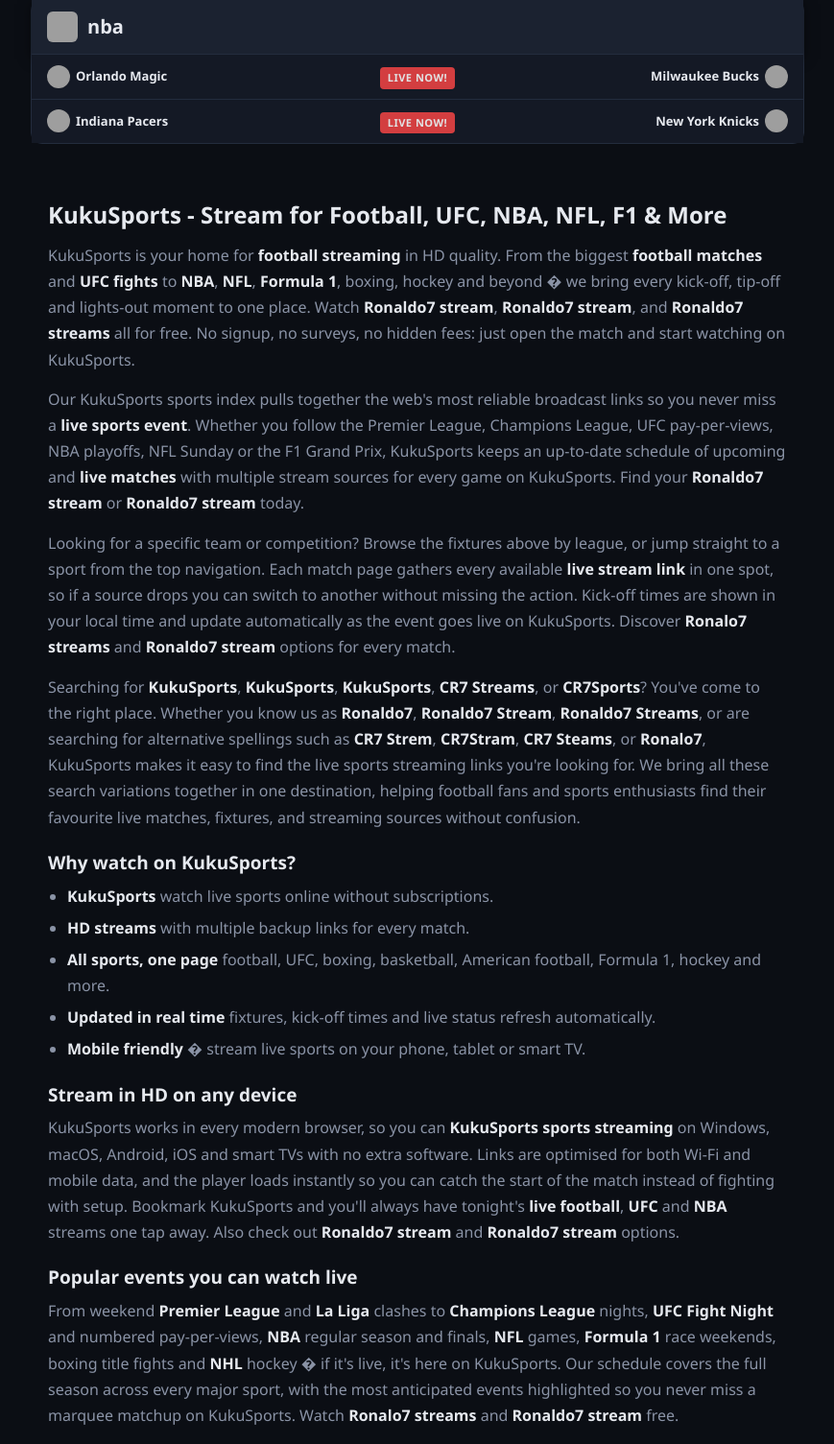
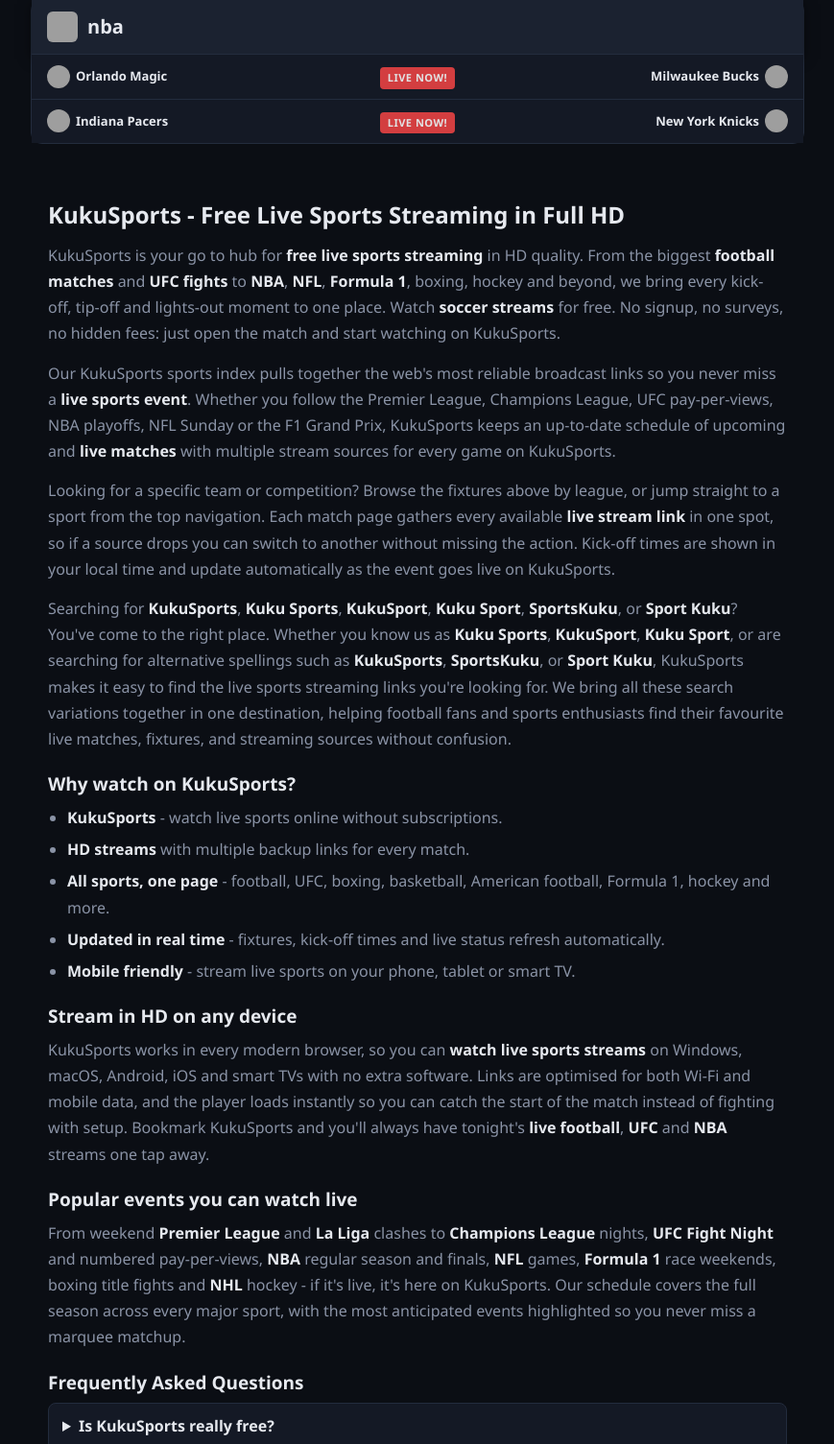
Before and after one commit to kamranali046/cr7stream, an ASP.NET Core app: page / in a window 1280 px wide. Shown: the part 4995-6500 px from the top of the page at 96% size, without its empty margins (357-1226 px from the left). Run offline with ASP.NET Core 8, Linux system fonts and the light colour scheme; some libraries are stand-ins or nearby versions; grey boxes are pictures that could not be loaded.

Commit message:
Rebrand homepage and pages to KukuSports; add keyword variants

```diff
--- a/cr7stream/Views/Home/Index.cshtml
+++ b/cr7stream/Views/Home/Index.cshtml
@@ -1,6 +1,6 @@
 @model cr7stream.Logic.Models.HomeViewModel
 @{
-    ViewData["Title"] = "CR7Stream - CR7Stream Sports | Watch Ronaldo7 Stream & Ronaldo7 Stream";
+    ViewData["Title"] = "KukuSports - Free Live Sports Streaming | Kuku Sports, KukuSport, Kuku Sport";
 }
 
 <!-- Google Search Console -->
@@ -10,7 +10,7 @@
 <!-- Yandex.Metrica -->
 <meta name="yandex-verification" content="YOUR_YANDEX_VERIFICATION_CODE" />
 
-<h1 class="visually-hidden">CR7Stream - CR7Stream Sports Live</h1>
+<h1 class="visually-hidden">KukuSports - Free live sports streaming</h1>
 
 <div class="home-layout">
     <aside class="home-rail">
@@ -71,92 +71,90 @@
         }
 
     <section class="seo-content">
-        <h2>KukuSports - Stream for Football, UFC, NBA, NFL, F1 &amp; More</h2>
+        <h2>KukuSports - Free Live Sports Streaming in Full HD</h2>
         <p>
-            KukuSports is your home for <strong>football streaming</strong> in HD quality. From the
+            KukuSports is your go to hub for <strong>free live sports streaming</strong> in HD quality. From the
             biggest <strong>football matches</strong> and <strong>UFC fights</strong> to <strong>NBA</strong>,
-            <strong>NFL</strong>, <strong>Formula 1</strong>, boxing, hockey and beyond � we bring every kick-off,
-            tip-off and lights-out moment to one place. Watch <strong>Ronaldo7 stream</strong>, <strong>Ronaldo7 stream</strong>, and <strong>Ronaldo7 streams</strong> all for free. No signup, no surveys, no hidden fees: just open the
+            <strong>NFL</strong>, <strong>Formula 1</strong>, boxing, hockey and beyond, we bring every kick-off,
+            tip-off and lights-out moment to one place. Watch <strong>soccer streams</strong> for free. No signup, no surveys, no hidden fees: just open the
             match and start watching on KukuSports.
         </p>
         <p>
             Our KukuSports sports index pulls together the web's most reliable broadcast links so you never miss a
             <strong>live sports event</strong>. Whether you follow the Premier League, Champions League,
             UFC pay-per-views, NBA playoffs, NFL Sunday or the F1 Grand Prix, KukuSports keeps an up-to-date
-            schedule of upcoming and <strong>live matches</strong> with multiple stream sources for every game on KukuSports. Find your <strong>Ronaldo7 stream</strong> or <strong>Ronaldo7 stream</strong> today.
+            schedule of upcoming and <strong>live matches</strong> with multiple stream sources for every game on KukuSports.
         </p>
         <p>
             Looking for a specific team or competition? Browse the fixtures above by league, or jump straight
             to a sport from the top navigation. Each match page gathers every available
             <strong>live stream link</strong> in one spot, so if a source drops you can switch to another
             without missing the action. Kick-off times are shown in your local time and update automatically
-            as the event goes live on KukuSports. Discover <strong>Ronalo7 streams</strong> and <strong>Ronaldo7 stream</strong> options for every match.
+            as the event goes live on KukuSports.
         </p>
-            <p>
-                Searching for <strong>KukuSports</strong>, <strong>KukuSports</strong>, <strong>KukuSports</strong>,
-
-                <strong>CR7 Streams</strong>, or <strong>CR7Sports</strong>? You've come to the right place.
-                Whether you know us as <strong>Ronaldo7</strong>, <strong>Ronaldo7 Stream</strong>,
-                <strong>Ronaldo7 Streams</strong>, or are searching for alternative spellings such as
-                <strong>CR7 Strem</strong>, <strong>CR7Stram</strong>, <strong>CR7 Steams</strong>, or
-                <strong>Ronalo7</strong>, KukuSports makes it easy to find the live sports streaming links
-                you're looking for. We bring all these search variations together in one destination,
-                helping football fans and sports enthusiasts find their favourite live matches, fixtures,
-                and streaming sources without confusion.
-            </p>
+        <p>
+            Searching for <strong>KukuSports</strong>, <strong>Kuku Sports</strong>, <strong>KukuSport</strong>,
+            <strong>Kuku Sport</strong>, <strong>SportsKuku</strong>, or <strong>Sport Kuku</strong>? You've come to the right place.
+            Whether you know us as <strong>Kuku Sports</strong>, <strong>KukuSport</strong>,
+            <strong>Kuku Sport</strong>, or are searching for alternative spellings such as
+            <strong>KukuSports</strong>, <strong>SportsKuku</strong>, or <strong>Sport Kuku</strong>, KukuSports makes it easy to find the live sports streaming links
+            you're looking for. We bring all these search variations together in one destination,
+            helping football fans and sports enthusiasts find their favourite live matches, fixtures,
+            and streaming sources without confusion.
+        </p>
         <h3>Why watch on KukuSports?</h3>
         <ul>
-            <li><strong>KukuSports</strong> watch live sports online without subscriptions.</li>
+            <li><strong>KukuSports</strong> - watch live sports online without subscriptions.</li>
             <li><strong>HD streams</strong> with multiple backup links for every match.</li>
-            <li><strong>All sports, one page</strong> football, UFC, boxing, basketball, American football, Formula 1, hockey and more.</li>
-            <li><strong>Updated in real time</strong> fixtures, kick-off times and live status refresh automatically.</li>
-            <li><strong>Mobile friendly</strong> � stream live sports on your phone, tablet or smart TV.</li>
+            <li><strong>All sports, one page</strong> - football, UFC, boxing, basketball, American football, Formula 1, hockey and more.</li>
+            <li><strong>Updated in real time</strong> - fixtures, kick-off times and live status refresh automatically.</li>
+            <li><strong>Mobile friendly</strong> - stream live sports on your phone, tablet or smart TV.</li>
         </ul>
 
         <h3>Stream in HD on any device</h3>
         <p>
-            KukuSports works in every modern browser, so you can <strong>KukuSports sports streaming</strong> on
+            KukuSports works in every modern browser, so you can <strong>watch live sports streams</strong> on
             Windows, macOS, Android, iOS and smart TVs with no extra software. Links are optimised for both
             Wi-Fi and mobile data, and the player loads instantly so you can catch the start of the match
             instead of fighting with setup. Bookmark KukuSports and you'll always have tonight's
-            <strong>live football</strong>, <strong>UFC</strong> and <strong>NBA</strong> streams one tap away. Also check out <strong>Ronaldo7 stream</strong> and <strong>Ronaldo7 stream</strong> options.</p>
+            <strong>live football</strong>, <strong>UFC</strong> and <strong>NBA</strong> streams one tap away.</p>
 
         <h3>Popular events you can watch live</h3>
         <p>
             From weekend <strong>Premier League</strong> and <strong>La Liga</strong> clashes to
             <strong>Champions League</strong> nights, <strong>UFC Fight Night</strong> and numbered pay-per-views,
             <strong>NBA</strong> regular season and finals, <strong>NFL</strong> games, <strong>Formula 1</strong>
-            race weekends, boxing title fights and <strong>NHL</strong> hockey � if it's live, it's here on KukuSports. Our
+            race weekends, boxing title fights and <strong>NHL</strong> hockey - if it's live, it's here on KukuSports. Our
             schedule covers the full season across every major sport, with the most anticipated events
-            highlighted so you never miss a marquee matchup on KukuSports. Watch <strong>Ronalo7 streams</strong> and <strong>Ronaldo7 stream</strong> free.</p>
+            highlighted so you never miss a marquee matchup.</p>
 
         <h3>Frequently Asked Questions</h3>
         <div class="faq">
             <details>
                 <summary>Is KukuSports really free?</summary>
-                <p>Yes. KukuSports is completely free to use. There are no accounts to create and no payments simply pick a match and watch the live stream on KukuSports. Also explore <strong>Ronaldo7 stream</strong> and <strong>Ronaldo7 stream</strong> options.</p>
+                <p>Yes. KukuSports is completely free to use. There are no accounts to create and no payments - simply pick a match and watch the live stream on KukuSports.</p>
             </details>
             <details>
                 <summary>Which sports can I watch live?</summary>
-                <p>You can watch live streams for football (soccer), UFC and MMA, boxing, NBA basketball, NFL, Formula 1, hockey, cricket, tennis and many more, all listed on the homepage as they go live on CR7Stream. Also find <strong>Ronalo7 streams</strong> and <strong>Ronaldo7 stream</strong> picks.</p>
+                <p>You can watch live streams for football (soccer), UFC and MMA, boxing, NBA basketball, NFL, Formula 1, hockey, cricket, tennis and many more, all listed on the homepage as they go live on KukuSports.</p>
             </details>
             <details>
                 <summary>Do I need to sign up or download anything?</summary>
-                <p>No. CR7Stream streams play directly in your browser. There is no registration, no app to install and no software to download. <strong>Ronaldo7 stream</strong> and <strong>Ronaldo7 streams</strong> are also completely free.</p>
+                <p>No. KukuSports streams play directly in your browser. There is no registration, no app to install and no software to download.</p>
             </details>
             <details>
                 <summary>What if a stream link is not working?</summary>
-                <p>Every match lists several stream sources. If one link fails, simply choose another from the same match page to keep watching. Try <strong>Ronaldo7 stream</strong> or <strong>Ronaldo7 stream</strong> alternatives.</p>
+                <p>Every match lists several stream sources. If one link fails, simply choose another from the same match page to keep watching.</p>
             </details>
             <details>
                 <summary>Can I watch on my phone?</summary>
-                <p>Absolutely. CR7Stream is fully responsive, so you can watch live sports streams on any smartphone, tablet or desktop browser. Access <strong>Ronaldo7 streams</strong> and <strong>Ronaldo7 stream</strong> on any device.</p>
+                <p>Absolutely. KukuSports is fully responsive, so you can watch live sports streams on any smartphone, tablet or desktop browser.</p>
             </details>
         </div>
 
         <p class="seo-note">
-            CR7Stream is an index of publicly available sports broadcasts. We do not host the streams ourselves;
-            we organise links so fans can find a <strong>CR7 sports stream</strong> for the events they love on CR7Stream. Also discover <strong>Ronaldo7 stream</strong>, <strong>Ronaldo7 stream</strong>, and <strong>Ronaldo7 streams</strong>.
+            KukuSports is an index of publicly available sports broadcasts. We do not host the streams ourselves;
+            we organise links so fans can find a <strong>live sports stream</strong> for the events they love on KukuSports.
         </p>
     </section>
     </main>
--- a/cr7stream/Views/Matches/Details.cshtml
+++ b/cr7stream/Views/Matches/Details.cshtml
@@ -2,7 +2,7 @@
 @using cr7stream.Logic
 @{
     var m = Model.Match!;
-    ViewData["Title"] = m.HomeTeam + " vs " + m.AwayTeam + " - CR7Stream";
+    ViewData["Title"] = m.HomeTeam + " vs " + m.AwayTeam + " - KukuSports";
 
     var isEnded = m.IsEnded || m.Status == "replay";
     var isLive = m.IsLive && !isEnded;
--- a/cr7stream/Views/Matches/Sport.cshtml
+++ b/cr7stream/Views/Matches/Sport.cshtml
@@ -1,6 +1,6 @@
 @model cr7stream.Logic.Models.SportPageViewModel
 @{
-    ViewData["Title"] = (Model.Sport?.Name ?? "Sport") + " Streams - CR7Stream";
+    ViewData["Title"] = (Model.Sport?.Name ?? "Sport") + " Streams - KukuSports";
 }
 
 <p><a class="back-link" asp-controller="Home" asp-action="Index">&larr; Back to Homepage</a></p>
--- a/cr7stream/Views/Matches/Team.cshtml
+++ b/cr7stream/Views/Matches/Team.cshtml
@@ -1,6 +1,6 @@
 @model cr7stream.Logic.Models.TeamPageViewModel
 @{
-    ViewData["Title"] = (Model.Team?.Name ?? "Team") + " Fixtures - CR7Stream";
+    ViewData["Title"] = (Model.Team?.Name ?? "Team") + " Fixtures - KukuSports";
 }
 
 <p><a class="back-link" asp-controller="Home" asp-action="Index">&larr; Back to Homepage</a></p>
--- a/cr7stream/Views/Shared/Components/MainNav/Default.cshtml
+++ b/cr7stream/Views/Shared/Components/MainNav/Default.cshtml
@@ -3,7 +3,7 @@
 <header class="site-header">
     <div class="container-fluid">
         <div class="header-row">
-            <a class="brand" asp-controller="Home" asp-action="Index"><img src="~/logo.png" alt="CR7Stream" class="brand-logo" /></a>
+            <a class="brand" asp-controller="Home" asp-action="Index"><img src="~/logo.png" alt="KukuSports" class="brand-logo" /></a>
             <nav id="mainNav" class="main-nav">
                 <a class="nav-link @(ViewContext.RouteData.Values["controller"]?.ToString() == "Home" && ViewContext.RouteData.Values["action"]?.ToString() == "Index" ? "active" : "")"
                    asp-controller="Home" asp-action="Index">HOME</a>
--- a/cr7stream/Views/Shared/_AdminLayout.cshtml
+++ b/cr7stream/Views/Shared/_AdminLayout.cshtml
@@ -3,7 +3,7 @@
 <head>
     <meta charset="utf-8" />
     <meta name="viewport" content="width=device-width, initial-scale=1.0" />
-    <title>@ViewData["Title"] - CR7Stream Admin</title>
+    <title>@ViewData["Title"] - KukuSports Admin</title>
     <script>
         (function () {
             var t = localStorage.getItem('theme');
@@ -16,7 +16,7 @@
 <body>
     <nav class="admin-nav">
         <div class="container-fluid d-flex align-items-center justify-content-between">
-            <a class="admin-brand" asp-controller="Admin" asp-action="Index">CR7Stream <span>Admin</span></a>
+            <a class="admin-brand" asp-controller="Admin" asp-action="Index">KukuSports <span>Admin</span></a>
             <div class="admin-nav-links">
                 <button id="themeToggle" class="theme-toggle" type="button" aria-label="Toggle light / dark theme" title="Toggle light / dark theme">&#9728;</button>
                 <a class="btn btn-sm btn-outline-light" asp-controller="Home" asp-action="Index" target="_blank">View Site</a>
--- a/cr7stream/Views/Shared/_Layout.cshtml
+++ b/cr7stream/Views/Shared/_Layout.cshtml
@@ -6,14 +6,14 @@
     <!-- CR7STREAM_LAYOUT_TEST -->
     <meta charset="utf-8" />
     <meta name="viewport" content="width=device-width, initial-scale=1.0" />
-    <title>@ViewData["Title"] - Ronaldo7</title>
-    <meta name="description" content="@(ViewData["MetaDescription"] ?? "Watch Ronaldo7 Stream - Free live sports streaming for Football, UFC, Boxing, F1, NBA, NFL, NHL and more. HD links, instant access, no signup required.")" />
-    <meta name="keywords" content="cr7stream, cr7streams, cr7 stream, cr7 sports, Ronaldo 7, Ronaldo7, cr7Sports, live sports streams, football streaming, UFC stream, NBA stream, NFL stream, F1 live, boxing stream, hockey stream, Ronaldo7 stream, Ronaldo7 stream, Ronaldo7 streams" />
+    <title>@ViewData["Title"] - KukuSports</title>
+    <meta name="description" content="@(ViewData["MetaDescription"] ?? "Watch KukuSports - Free live sports streaming for Football, UFC, Boxing, F1, NBA, NFL, NHL and more. HD links, instant access, no signup required.")" />
+    <meta name="keywords" content="kukusports, kuku sports, kukusport, kuku sport, sportskuku, sport kuku, kuku streams, live sports streams, football streaming, UFC stream, NBA stream, NFL stream, F1 live, boxing stream, hockey stream, soccer streams, kuku sports stream" />
     <meta name="robots" content="index, follow" />
     <meta http-equiv="Cache-Control" content="no-cache, no-store, must-revalidate" />
     <meta http-equiv="Pragma" content="no-cache" />
     <meta http-equiv="Expires" content="0" />
-    <link rel="sitemap" type="application/xml" title="CR7Stream Sitemap" href="~/sitemap.xml" />
+    <link rel="sitemap" type="application/xml" title="KukuSports Sitemap" href="~/sitemap.xml" />
 <meta name="msvalidate.01" content="2E1631815D6768581210FA8B70628AA5" />
 <meta name="yandex-verification" content="25acc58944a47b02" />
 <meta name="google-site-verification" content="mY7YB2nW45Yo1r_zWautQgR5d8ZWOzEpZbYypQpXFHg" />
@@ -26,8 +26,8 @@
   gtag('config', 'G-16HJJER1FS');
 </script>
 <meta property="og:type" content="website" />
-    <meta property="og:title" content="@ViewData["Title"] - Ronaldo7" />
-    <meta property="og:description" content="@(ViewData["MetaDescription"] ?? "Watch Ronaldo7 Stream - Free live sports streaming for Football, UFC, Boxing, F1, NBA, NFL, NHL. No signup, instant access.")" />
+    <meta property="og:title" content="@ViewData["Title"] - KukuSports" />
+    <meta property="og:description" content="@(ViewData["MetaDescription"] ?? "Watch KukuSports - Free live sports streaming for Football, UFC, Boxing, F1, NBA, NFL, NHL. No signup, instant access.")" />
     <meta name="twitter:card" content="summary" />
     <link rel="canonical" href="https://cr7stream.com/" />
     <link rel="icon" type="image/x-icon" href="~/favicon.ico" />
@@ -69,10 +69,10 @@
                 <strong>Explore Our Streaming Networks:</strong>
                 <a href="https://totalsportek.st/" target="_blank">TOTALSPORTEK</a> |
                 <a href="https://sportsurge.st/" target="_blank">SPORTSURGE</a> |
-                <a href="https://cr7stream.com/" target="_blank">CR7STREAM</a> |
+                <a href="https://kukusports.com/" target="_blank">KUKUSPORTS</a> |
                 <a href="https://nflbites.st/" target="_blank">NFLBITE</a>
             </p>
-            <p class="footer-copy">&copy; 2026 CR7Stream. All Rights Reserved.</p>
+            <p class="footer-copy">&copy; 2026 KukuSports. All Rights Reserved.</p>
         </div>
     </footer>
 
```
Also changed, not shown: cr7stream/wwwroot/site.webmanifest.
